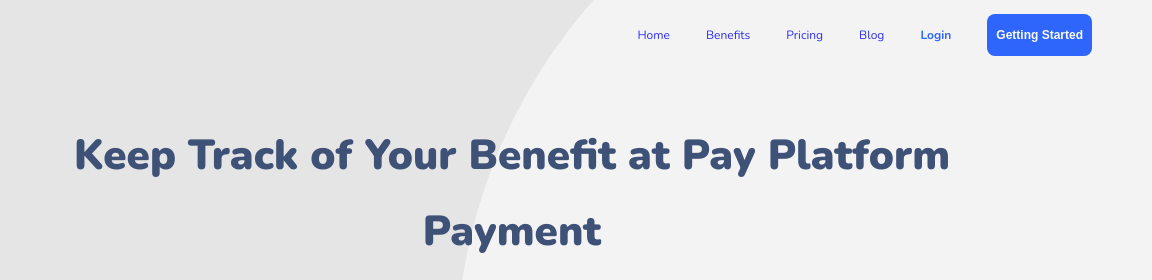
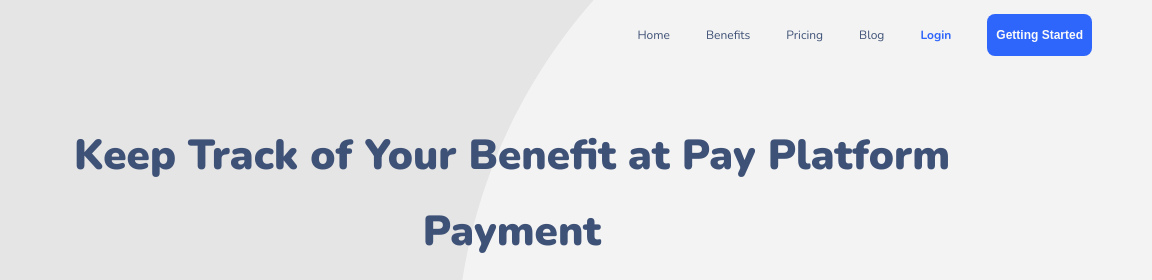
Before and after one commit to rammyblog/CodeClan-challange, a plain HTML site: page index.html in a window 1280 px wide. Shown: the top 280 px of the page, 128-1280 px from the left. Drawn offline with nearby package versions, Linux system fonts and the light colour scheme.

Commit message:
Fixed color

```diff
--- a/styles.css
+++ b/styles.css
@@ -70,6 +70,10 @@ img {
 
 .link + .link {
   margin-left: 3rem;
+}
+
+.link a {
+  color: #152c5b;
 }
 
 .login a {
```
